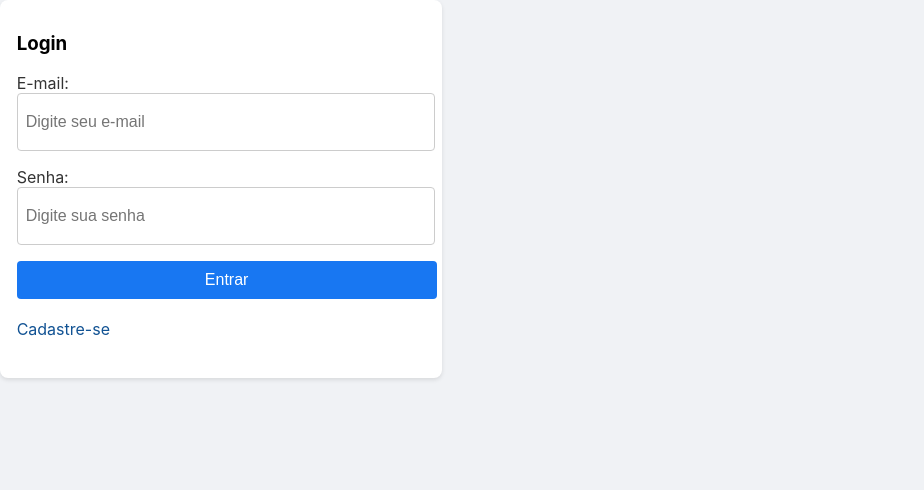
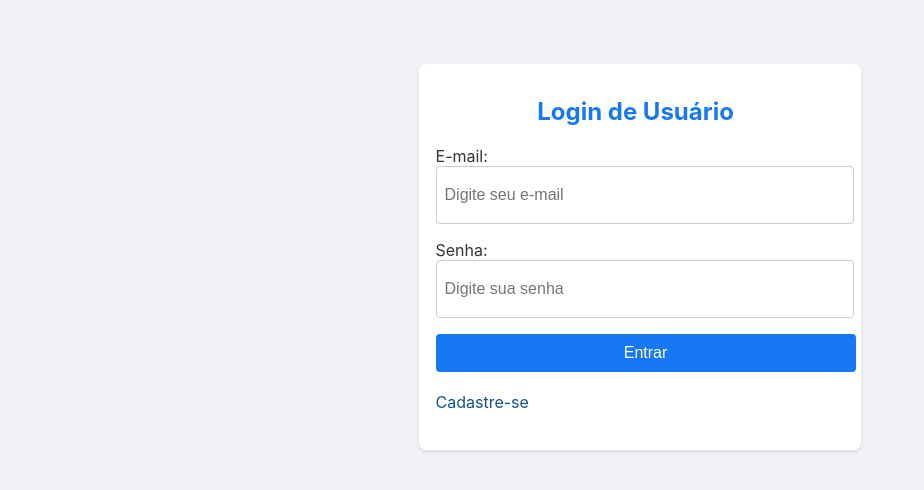
Before and after one commit to samuelcpr/Api-Users, a React (Create React App) app in the folder site/: page /login in a window 1280 px wide. Shown: the top 490 px of the page, without its empty margins (0-924 px from the left). Built offline with nearby package versions, Linux system fonts and the light colour scheme.

Commit message:
chore: configurando pagina de login

```diff
--- a/site/src/pages/LoginPage.js
+++ b/site/src/pages/LoginPage.js
@@ -1,72 +1,15 @@
-import React, { useState } from 'react';
+import React from 'react';
 import LoginForm from '../components/Login/LoginForm';
+import '../components/Login/style.css'
+
 
 const LoginPage = () => {
-  const [email, setEmail] = useState('');
-  const [senha, setSenha] = useState('');
-  const [mensagemErro, setMensagemErro] = useState('');
-
-  const handleSubmit = async (event) => {
-    event.preventDefault();
-
-    // Validação simples dos campos de e-mail e senha
-    if (!email || !senha) {
-      setMensagemErro('Por favor, preencha todos os campos.');
-      return;
-    }
-
-    // Cria o objeto com os dados de login
-    const loginData = {
-      email: email,
-      senha: senha,
-    };
-
-    // Envia a requisição POST para a API (substitua pela URL correta do seu servidor)
-    const serverUrl = 'http://localhost:3333';
-    try {
-      const response = await fetch(`${serverUrl}/login`, {
-        method: 'POST',
-        headers: {
-          'Content-Type': 'application/json',
-        },
-        body: JSON.stringify(loginData),
-      });
-
-      if (!response.ok) {
-        throw new Error('Credenciais inválidas. Tente novamente.');
-      }
-
-      // Login bem-sucedido, redireciona para a página de perfil do GitHub
-      window.location.href = 'https://github.com/samuelcpr';
-    } catch (error) {
-      // Exibe mensagem de erro no login
-      setMensagemErro(error.message);
-    }
-
-    // Limpa o formulário após o envio
-    setEmail('');
-    setSenha('');
-  };
-
   return (
-    <div className="container mt-5">
-      <div className="row justify-content-center">
-        <div className="col-md-6 col-sm-8 col-lg-4">
-          <div className="card">
-            <div className="card-body">
-              <h3 className="card-title text-center">Login</h3>
-              <LoginForm
-                email={email}
-                senha={senha}
-                onChange={(campo, valor) => {
-                  campo === 'email' ? setEmail(valor) : setSenha(valor);
-                }}
-                onSubmit={handleSubmit}
-                mensagemErro={mensagemErro}
-              />
-            </div>
-          </div>
-        </div>
+    <div className="container-main" style={{ width: '100%', display: 'flex',
+    justifyContent:'center'}}>
+      <div className='container'>
+        <h2>Login de Usuário</h2>
+        <LoginForm />
       </div>
     </div>
   );
```
